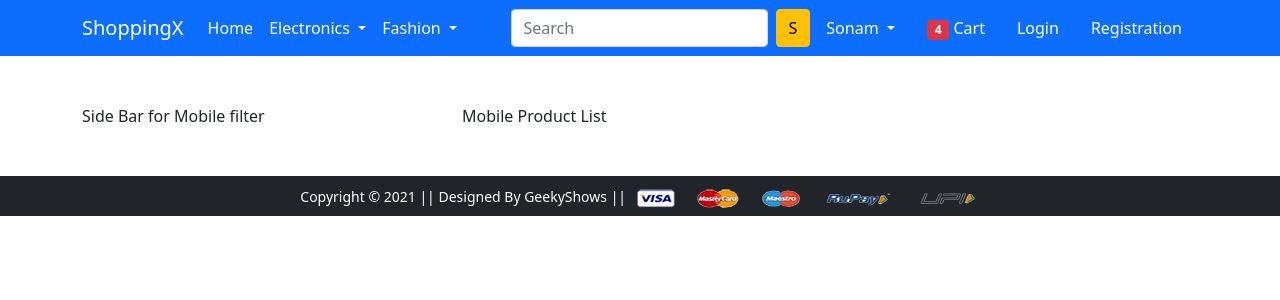
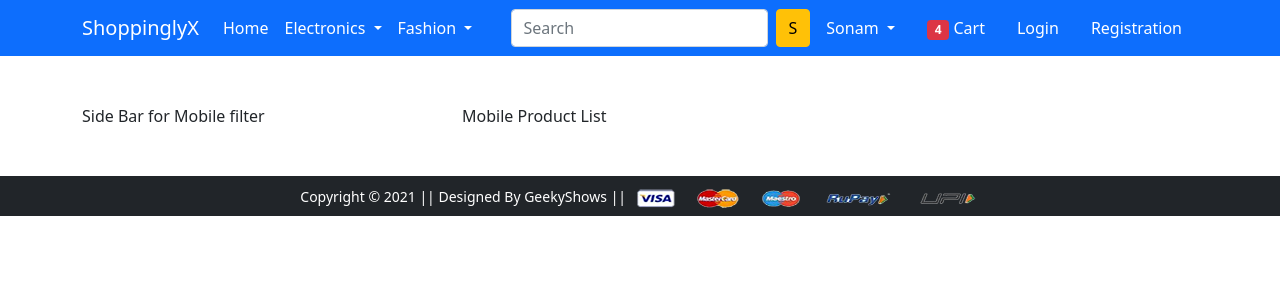
Before and after one commit to kawser2917/E-commerce-With-Django, a Django app: page /mobile/ in a window 1280 px wide. Shown: the top 300 px of the page. Run offline with Django 4.2, Linux system fonts and the light colour scheme; some libraries are stand-ins or nearby versions.

Commit message:
all templates and views checked

```diff
--- a/app/templates/app/base.html
+++ b/app/templates/app/base.html
@@ -19,12 +19,12 @@
     <link rel="stylesheet" href="{% static 'app/css/style.css' %}">
 
 
-    <title>ShoppingX | {% block title %} {% endblock title %} </title>
+    <title>ShoppinglyX | {% block title %} {% endblock title %} </title>
   </head>
   <body>
     <nav class="navbar navbar-expand-lg navbar-dark bg-primary">
      <div class="container">
-       <a class="navbar-brand" href="/">ShoppingX</a>
+       <a class="navbar-brand" href="/">ShoppinglyX</a>
        <button class="navbar-toggler" type="button" data-bs-toggle="collapse" data-bs-target="#navbarSupportedContent" aria-controls="navbarSupportedContent" aria-expanded="false" aria-label="Toggle navigation">
          <span class="navbar-toggler-icon"></span>
        </button>
--- a/app/templates/app/mobile.html
+++ b/app/templates/app/mobile.html
@@ -1,6 +1,6 @@
 {% extends 'app/base.html' %}
 {% load static %}
-{% block title %}Buy Now{% endblock title %}
+{% block title %}Mobile{% endblock title %}
 {% block main-content %}
 <div class="container my-5">
  <div class="row">
```
